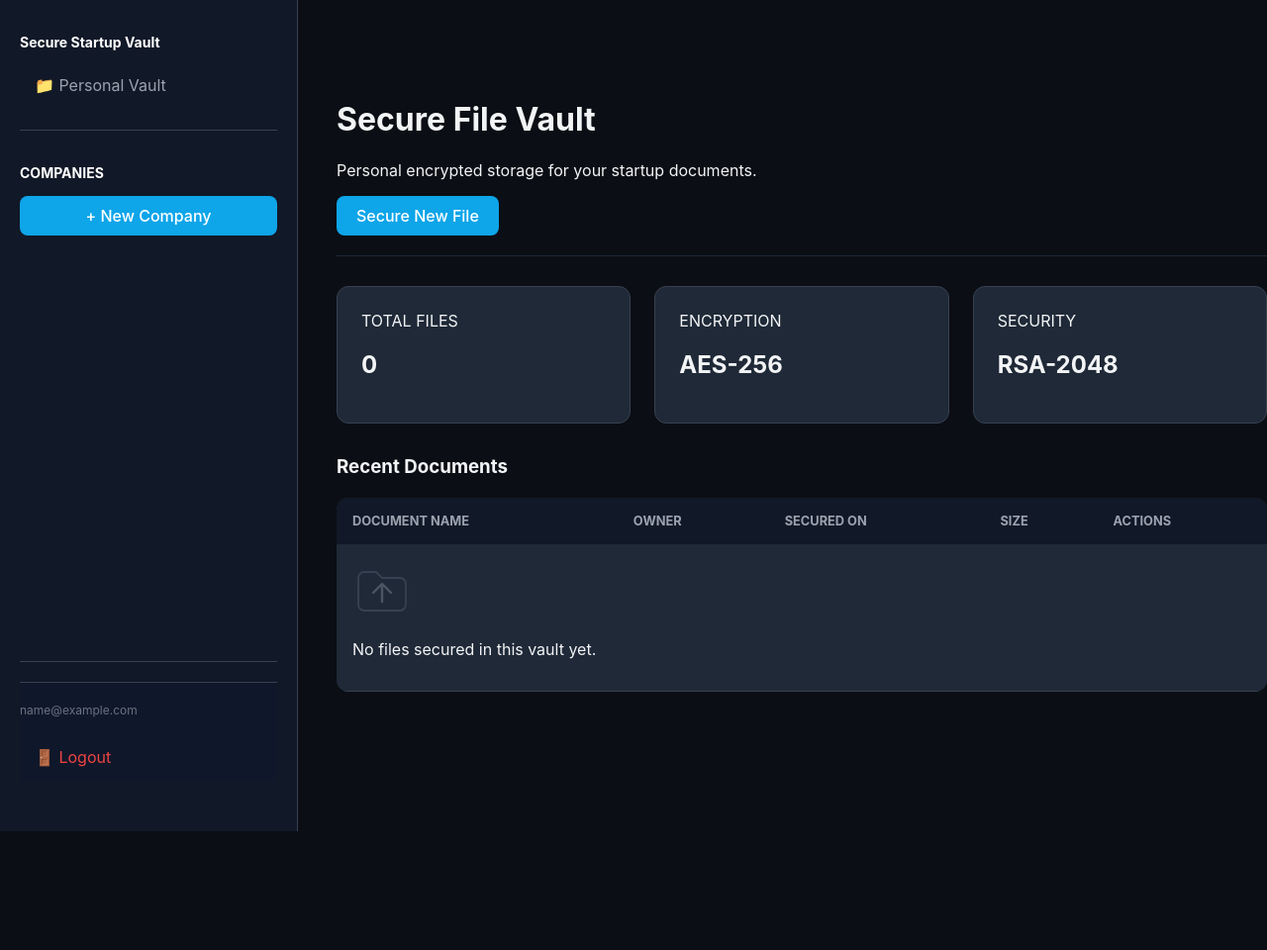
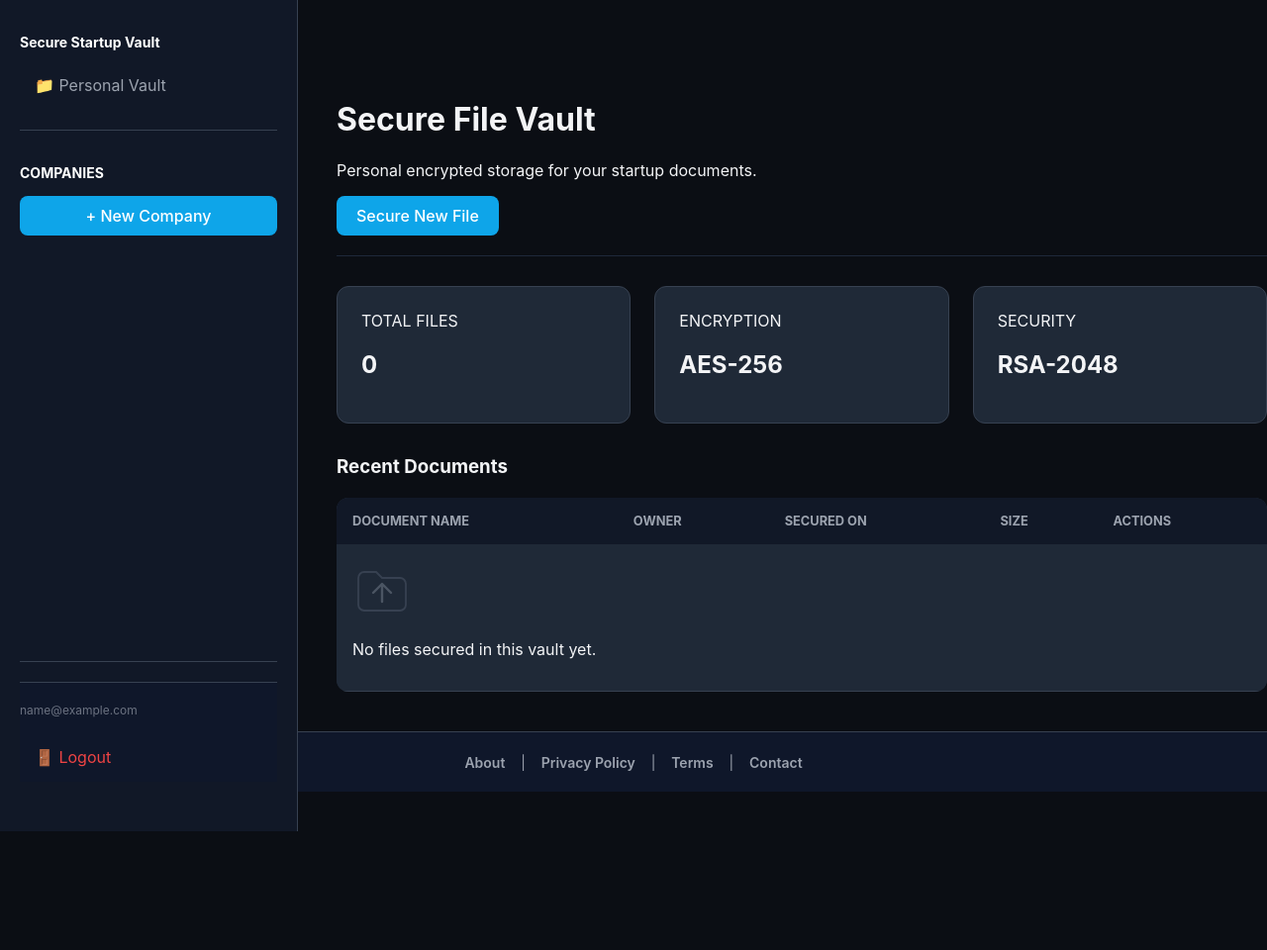
Before and after one commit to HarenRaj-Dev/secure_startup_vault_web, a Flask app: page / in a window 1280 px wide. Shown: the whole page at 99% size. Before the commit the page ends 840 px from the top, so only its background shows below. Run offline with Flask 2, Linux system fonts and the light colour scheme; the visitor is signed in with stand-in values (Sample User, id 1); data comes from the database, SQL or seed files in the repository; data that the repository does not hold is empty; some libraries are stand-ins or nearby versions.

Commit message:
Added verification pages

```diff
--- a/vault/main/routes.py
+++ b/vault/main/routes.py
@@ -9,6 +9,21 @@ from vault import db
 from vault.extensions import main_bp
 from vault.main.forms import UploadFileForm
 from vault.models import File, Company, memberships
+from sqlalchemy import select
+
+def _get_user_companies():
+    if not current_user.is_authenticated:
+        return []
+    owned_companies = Company.query.filter_by(owner_id=current_user.id).all()
+    member_companies_query = db.session.execute(
+        select(Company).join(memberships, Company.id == memberships.c.company_id).where(memberships.c.user_id == current_user.id)
+    ).all()
+    member_companies = [row[0] for row in member_companies_query]
+    # dedupe by id
+    companies_map = {c.id: c for c in owned_companies}
+    for c in member_companies:
+        companies_map[c.id] = c
+    return list(companies_map.values())
 from vault.crypto_utils import decrypt_file_data
 from vault.crypto_utils import encrypt_file_data, decrypt_file_data
 
@@ -152,3 +167,23 @@ def view_file(file_id):
         mimetype='application/pdf',  # Or detect type based on extension
         as_attachment=False
     )
+
+
+@main_bp.route('/about')
+def about():
+    return render_template('main/about.html', companies=_get_user_companies())
+
+
+@main_bp.route('/privacy')
+def privacy():
+    return render_template('main/privacy.html', companies=_get_user_companies())
+
+
+@main_bp.route('/terms')
+def terms():
+    return render_template('main/terms.html', companies=_get_user_companies())
+
+
+@main_bp.route('/contact')
+def contact():
+    return render_template('main/contact.html', companies=_get_user_companies())
--- a/vault/static/css/base.css
+++ b/vault/static/css/base.css
@@ -300,3 +300,46 @@ button, .btn-primary {
     overflow-y: auto;
     padding: 20px;
 }
+
+/* Footer styling */
+.site-footer {
+    position: fixed;
+    left: 0;
+    right: 0;
+    bottom: 0;
+    height: 60px;
+    background: #0f172a;
+    border-top: 1px solid var(--border);
+    display: flex;
+    align-items: center;
+    justify-content: center;
+    z-index: 900;
+}
+.site-footer .footer-links {
+    color: var(--text-muted);
+    font-size: 14px;
+}
+.site-footer .footer-links a {
+    color: var(--text-muted);
+    text-decoration: none;
+    margin: 0 8px;
+    font-weight: 600;
+}
+.site-footer .footer-links a:hover {
+    color: var(--accent);
+}
+
+/* Ensure page content doesn't get hidden behind fixed footer */
+body {
+    padding-bottom: 80px; /* matches footer height + spacing */
+}
+
+/* Generic page container for static pages */
+.page-container {
+    max-width: 900px;
+    margin: 40px auto;
+    background: var(--card-bg);
+    padding: 30px;
+    border-radius: 10px;
+    box-shadow: 0 4px 14px rgba(2,6,23,0.6);
+}
--- a/vault/templates/base.html
+++ b/vault/templates/base.html
@@ -30,5 +30,17 @@
 
     {# THIS IS THE MISSING LINK #}
     {% block scripts %}{% endblock %}
+
+    <footer class="site-footer">
+        <div class="footer-links">
+            <a href="{{ url_for('main.about') }}">About</a>
+            &nbsp;|&nbsp;
+            <a href="{{ url_for('main.privacy') }}">Privacy Policy</a>
+            &nbsp;|&nbsp;
+            <a href="{{ url_for('main.terms') }}">Terms</a>
+            &nbsp;|&nbsp;
+            <a href="{{ url_for('main.contact') }}">Contact</a>
+        </div>
+    </footer>
 </body>
 </html>
```
Also changed, not shown: vault/templates/main/about.html (added, +11 -0 lines), vault/templates/main/contact.html (added, +9 -0 lines), vault/templates/main/privacy.html (added, +14 -0 lines), vault/templates/main/terms.html (added, +11 -0 lines).
